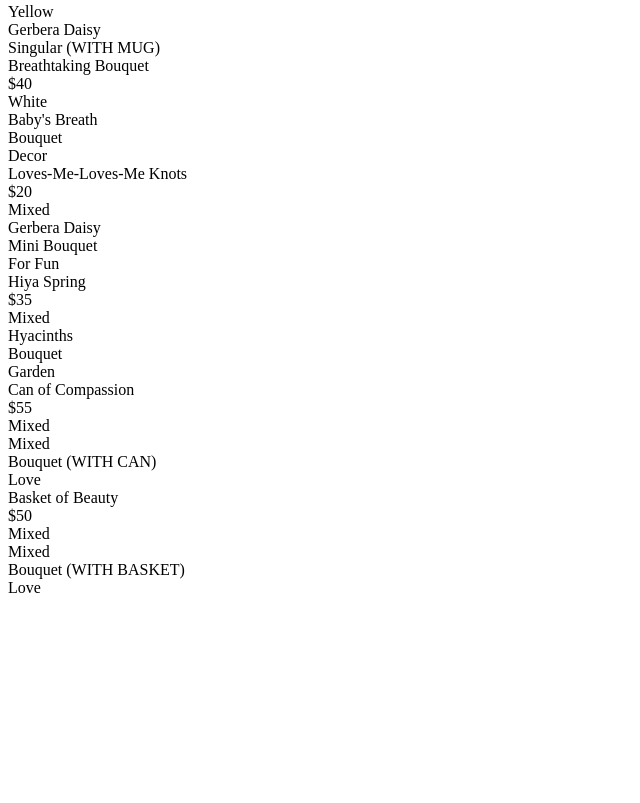
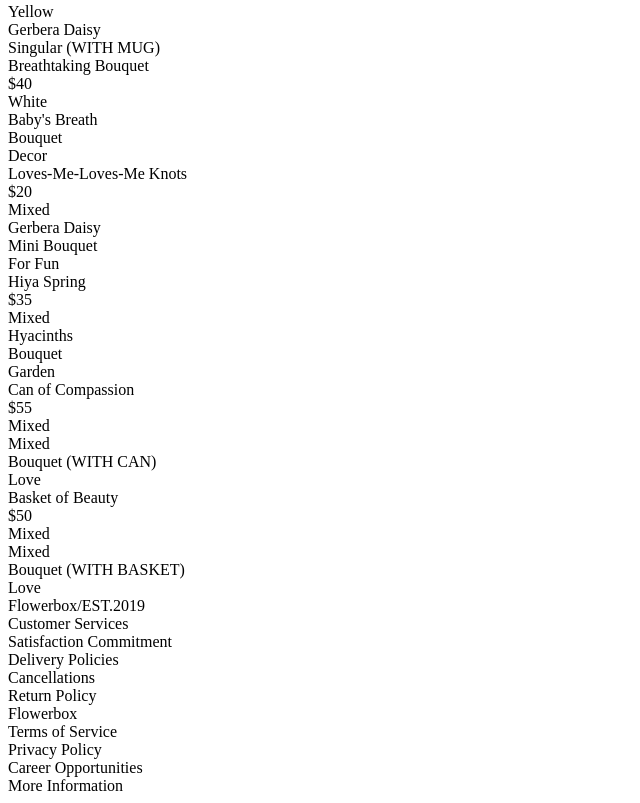
Before and after one commit to Flix0911/flowerbox_2, a plain HTML site: page index.html in a window 1280 px wide. Shown: the part 419-1222 px from the top of the page, without its empty margins (0-640 px from the left). Before the commit the page ends 1024 px from the top, so only its background shows below. Drawn offline with Linux system fonts and the light colour scheme.

Commit message:
completed footer, I hope

```diff
--- a/index.html
+++ b/index.html
@@ -312,5 +312,57 @@
             </div>
         </div>
     </div>
+
+    <div class="footer">
+        <div class="logo-container">
+            <!-- img -->
+            <div class="footer-text">
+                Flowerbox/EST.2019
+            </div>
+            <div class="social-links">
+                <ion-icon name="logo-twitter"></ion-icon>
+                <ion-icon name="logo-facebook"></ion-icon>
+                <ion-icon name="logo-instagram"></ion-icon>
+            </div>
+        </div>
+        <div class="column-one">
+            <div class="column-one-customer">
+                Customer Services
+            </div>
+            <div class="column-one-describtor">
+                <div class="column-one-text">
+                    Satisfaction Commitment
+                </div>
+                <div class="column-one-text">
+                    Delivery Policies
+                </div>
+                <div class="column-one-text">
+                    Cancellations
+                </div>
+                <div class="column-one-text">
+                    Return Policy
+                </div>
+            </div>
+        </div>
+        <div class="column-two">
+            <div class="column-two-flowerbox">
+                Flowerbox
+            </div>
+            <div class="column-two-descibtor">
+                <div class="column-two-text">
+                    Terms of Service
+                </div>
+                <div class="column-two-text">
+                    Privacy Policy
+                </div>
+                <div class="column-two-text">
+                    Career Opportunities
+                </div>
+                <div class="column-two-text">
+                    More Information
+                </div>
+            </div>
+        </div>
+    </div>
 </body>
 </html>
```
